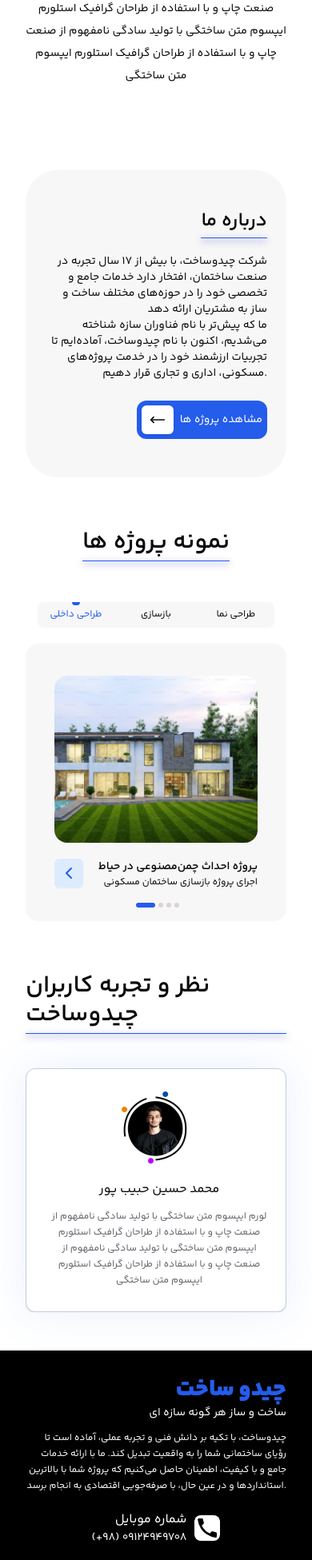
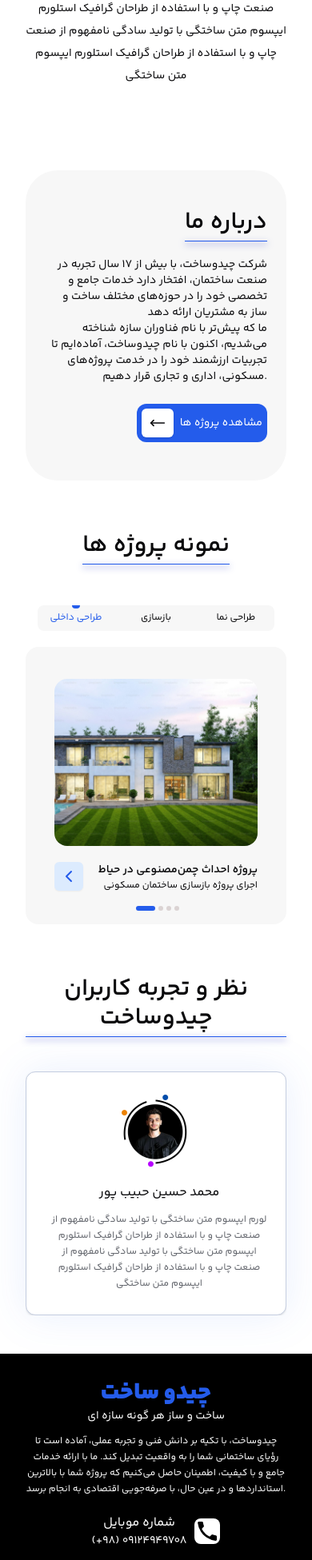
Before and after one commit to mo1nammad/chidosakht-test, a Next.js app: page / in a window 390 px wide. Shown: the part 2164-4115 px from the top of the page at 80% size. Built offline with nearby package versions, Linux system fonts and the light colour scheme.

Commit message:
edit landing page elements

```diff
--- a/src/app/(navigation)/page.tsx
+++ b/src/app/(navigation)/page.tsx
@@ -160,7 +160,7 @@ export default function Home() {
 
         <section className="w-full bg-muted h-fit rounded-[40px] flex flex-row-reverse justify-between py-12 px-6 lg:px-24 overflow-hidden">
           <div className="flex flex-col items-end gap-y-6 lg:gap-y-10 lg:max-w-[450px] text-right">
-            <Title textClassname="text-2xl lg:text-3xl">درباره ما</Title>
+            <Title classname="text-2xl lg:text-3xl">درباره ما</Title>
             <div>
               <p className="text-sm lg:text-base leading-5">
                 شرکت چیدوساخت، با بیش از 17 سال تجربه در صنعت ساختمان، افتخار
@@ -230,7 +230,9 @@ export default function Home() {
           </div>
         </section>
         <section>
-          <Title classname="justify-center">نظر و تجربه کاربران چیدوساخت</Title>
+          <Title classname="justify-center text-center">
+            نظر و تجربه کاربران چیدوساخت
+          </Title>
           <div className="drop-shadow-[0_0_25px_rgba(37,99,235,0.1)] py-12">
             <CommentsSlider data={commentsData} />
           </div>
--- a/src/app/features/navigation/home/components/title.tsx
+++ b/src/app/features/navigation/home/components/title.tsx
@@ -3,19 +3,13 @@ import React from "react";
 
 type Props = {
   children: React.ReactNode;
-  textClassname?: string;
   classname?: string;
 };
-export const Title = ({ children, classname, textClassname }: Props) => {
+export const Title = ({ children, classname }: Props) => {
   return (
     <div className={cn("flex flex-row-reverse", classname)}>
       <div className="w-fit relative">
-        <h1
-          className={cn(
-            "text-3xl font-yekan-semibold after:absolute after:inset-x-0 after:-bottom-1 after:w-full after:h-[0.5px] after:bg-primary after:drop-shadow-[0_3px_4px_rgba(20,34,189,1)]",
-            textClassname
-          )}
-        >
+        <h1 className="text-3xl font-yekan-semibold after:absolute after:inset-x-0 after:-bottom-1 after:w-full after:h-[0.5px] after:bg-primary after:drop-shadow-[0_3px_4px_rgba(20,34,189,1)]">
           {children}
         </h1>
       </div>
--- a/src/app/globals.css
+++ b/src/app/globals.css
@@ -69,6 +69,14 @@
   }
 }
 
+::-moz-selection {
+  /* Code for Firefox */
+  @apply bg-secondary text-secondary-foreground;
+}
+
+::selection {
+  @apply bg-secondary text-secondary-foreground;
+}
 #services-swiper .swiper {
   padding: 10px 10px !important;
 }
--- a/src/components/footer.tsx
+++ b/src/components/footer.tsx
@@ -13,7 +13,7 @@ export const Footer = () => {
       {" "}
       <footer className="bg-black text-white py-8">
         <div className="grid grid-cols-6 grid-flow-row xl:gap-x-[90px] gap-y-8 max-w-screen-xl mx-auto px-8">
-          <article className="order-last col-span-6 md:col-span-3 text-right max-w-[530px] ml-auto">
+          <article className="order-last col-span-6 md:col-span-3 text-center md:text-right max-w-[530px] mx-auto md:ml-auto">
             <h2 className="text-3xl text-primary font-yekan-black">
               چیدو ساخت
             </h2>
@@ -26,7 +26,7 @@ export const Footer = () => {
             </p>
 
             {/*phone */}
-            <div className="flex flex-col gap-y-4 sm:flex-row items-center justify-end gap-x-12 mt-5">
+            <div className="flex flex-col gap-y-4 sm:flex-row items-center justify-center md:justify-end gap-x-12 mt-5">
               <div className="flex gap-x-2.5 items-center">
                 <div className="">
                   <h6>شماره موبایل</h6>
@@ -128,7 +128,10 @@ export const Footer = () => {
       </footer>
       <div className="bg-[#333333] text-white">
         <div className="flex flex-col md:flex-row items-center justify-between  max-w-screen-xl mx-auto px-8 py-4 gap-4">
-          <a href="">Algorita طراحی سایت توسط تیم</a>
+          <a href="">
+            <span>طراحی سایت توسط تیم </span>
+            <span className="text-purple-400">الگوریتا</span>
+          </a>
           <p className="text-xs text-center">
             تمام حقوق مادی و معنوی این سایت متعلق به سایت چیدوساخت می‌باشد.
           </p>
```
